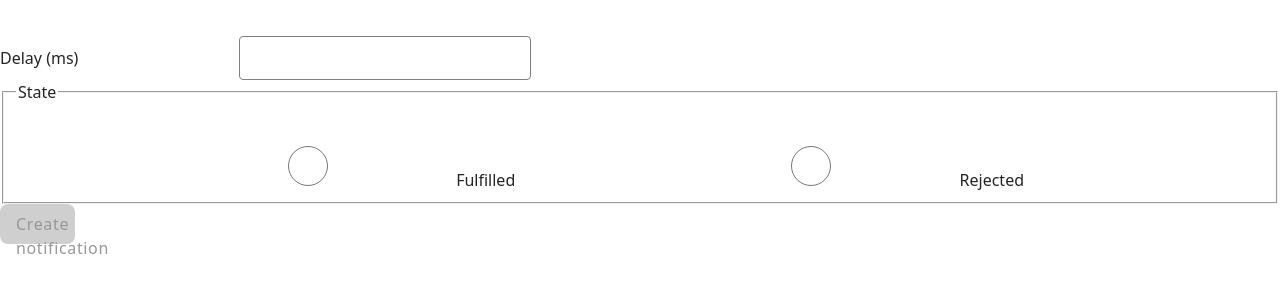
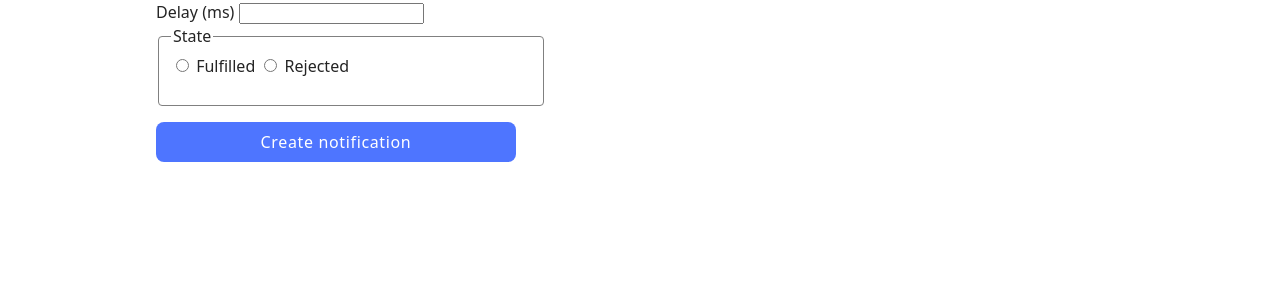
Before and after one commit to Taty-git/goit-js-hw-10, a website built with Vite: page src/2-snackbar.html in a window 1280 px wide. Built offline with nearby package versions, Linux system fonts and the light colour scheme; a script that the page names is missing.

Commit message:
start make css for task-2

```diff
--- a/src/2-snackbar.html
+++ b/src/2-snackbar.html
@@ -10,7 +10,7 @@
 </head>
 <body>
     <form class="form">
-        <label>
+        <label >
             Delay (ms)
             <input type="number" name="delay" required />
         </label>
@@ -27,7 +27,7 @@
             </label>
         </fieldset>
 
-        <button type="submit">Create notification</button>
+        <button class="btn-radio" type="submit">Create notification</button>
     </form>
     <script src="https://cdn.jsdelivr.net/npm/izitoast/dist/js/iziToast.min.js"></script>
 </body>
--- a/src/css/styles.css
+++ b/src/css/styles.css
@@ -18,12 +18,12 @@
 @import url('./footer.css');
 
 
-input,
+#datetime-picker,
 button {
   display: inline-block;
   align-items: center;
 }
-input {
+#datetime-picker {
   justify-content: flex-start;
   width: 272px;
   height: 40px;
@@ -40,13 +40,13 @@ input {
   color: #2e2f42;
   padding-left: 16px;
 }
-input:hover{
+#datetime-picker:hover{
   border-color: #000000;
 }
-input:active {
+#datetime-picker:active {
   border-color: #4E75FF;
 }
-input:disable {
+#datetime-picker:disable {
   color: #808080;
   background-color: #FAFAFA;
 }
@@ -92,3 +92,51 @@ button:active {
   line-height: 1.5;
 
 }
+#name >
+label {
+  display: flex;
+  flex-direction: column;
+  width: 360px;
+  }
+
+#delay {
+  display: flex;
+  flex-direction: column;
+  border: 1px solid #808080;
+  border-radius: 4px;
+  width: 360px;
+  height: 40px;
+
+}
+.form {
+  display: flex;
+  flex-direction: column;
+  margin-left: 156px;
+}
+fieldset {
+  width: 360px;
+  height: 64px;
+  align-items: center;
+  justify-content: space-between;
+  border-radius: 4px;
+  border: 1px solid #808080;
+
+}
+.btn-radio {
+  display: flex;
+  align-items: center;
+  justify-content: center;
+  flex-direction: row;
+  border-radius: 8px;
+  padding: 8px 16px;
+  gap: 10px;
+  margin-top: 16px;
+  width: 360px;
+  background: #4e75ff;
+  font-family: var(--font-family);
+  font-weight: 500;
+  font-size: 16px;
+  line-height: 1.5;
+  letter-spacing: 0.04em;
+  color: #fff;
+}
--- a/src/js/1-timer.js
+++ b/src/js/1-timer.js
@@ -53,7 +53,6 @@ function startTimer(targetDate) {
       btnStart.disabled = false;
       btnStart.style.backgroundColor = "#4E75FF";
       btnStart.style.color = "#FFFFFF";
-      iziToast.success({ message: "Time's up!" });
       return;
     }
 
```
Also changed, not shown: src/js/2-snackbar.js (line endings or trailing spaces).
